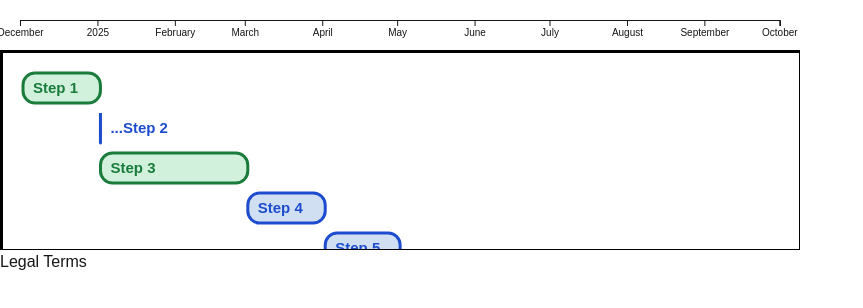
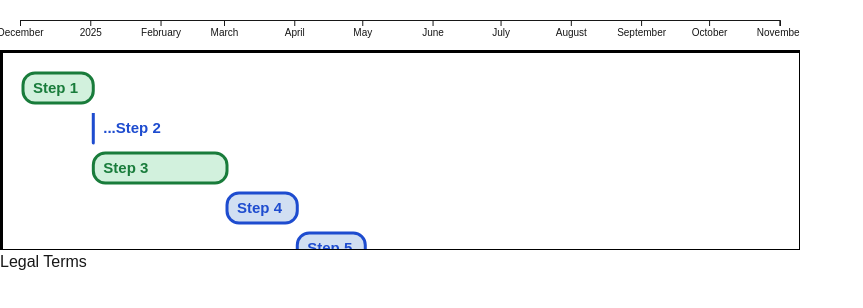
Before and after one commit to bwise/taskview, a Next.js app: page / in a window 1280 px wide. Shown: the top 308 px of the page, without its empty margins (0-863 px from the left). Built offline with nearby package versions, Linux system fonts and the light colour scheme.

Commit message:
Auto-adjust chart scale to data

```diff
--- a/src/app/page.tsx
+++ b/src/app/page.tsx
@@ -13,9 +13,9 @@ export default function Home() {
         { name: "Step 7", startTime: new Date("2025-05-01T00:00:00"), endTime: new Date("2025-07-01T00:00:00"), retry: 0 },
         { name: "Step 8", startTime: new Date("2025-07-01T00:00:00"), endTime: new Date("2025-08-01T00:00:00"), retry: 0 },
         { name: "Step 9", startTime: new Date("2025-07-01T00:00:00"), endTime: new Date("2025-09-01T00:00:00"), retry: 0 },
-        { name: "Step 10", startTime: new Date("2025-09-01T00:00:00"), endTime: new Date("2025-08-01T03:00:00"), retry: 0 },
-        { name: "Step 11", startTime: new Date("2025-09-01T00:00:00"), endTime: new Date("2025-08-01T03:45:00"), retry: 0 },
-        { name: "Step 13", startTime: new Date("2025-08-01T00:00:00"), endTime: new Date("2025-10-01T06:45:00"), retry: 0 },
+        { name: "Step 10", startTime: new Date("2025-09-01T00:00:00"), endTime: new Date("2025-09-01T03:00:00"), retry: 0 },
+        { name: "Step 11", startTime: new Date("2025-09-01T00:00:00"), endTime: new Date("2025-09-01T03:45:00"), retry: 0 },
+        { name: "Step 13", startTime: new Date("2025-09-01T03:45:00"), endTime: new Date("2025-11-01T06:45:00"), retry: 0 },
     ];
     console.log(data);
 
@@ -27,7 +27,7 @@ export default function Home() {
     <div>
       <main>
 
-          <WorkflowGraphWithTimeAxis data={data} initialTimespan={[new Date("2024-12-01T00:00:00"), new Date("2025-10-01T06:45:00")]} height={200} width={800}></WorkflowGraphWithTimeAxis>
+          <WorkflowGraphWithTimeAxis data={data} initialTimespan={[data[0].startTime, data[data.length-1].endTime]} height={200} width={800}></WorkflowGraphWithTimeAxis>
       </main>
       <footer className="row-start-3 flex gap-6 flex-wrap items-center justify-center">
         <a
```
